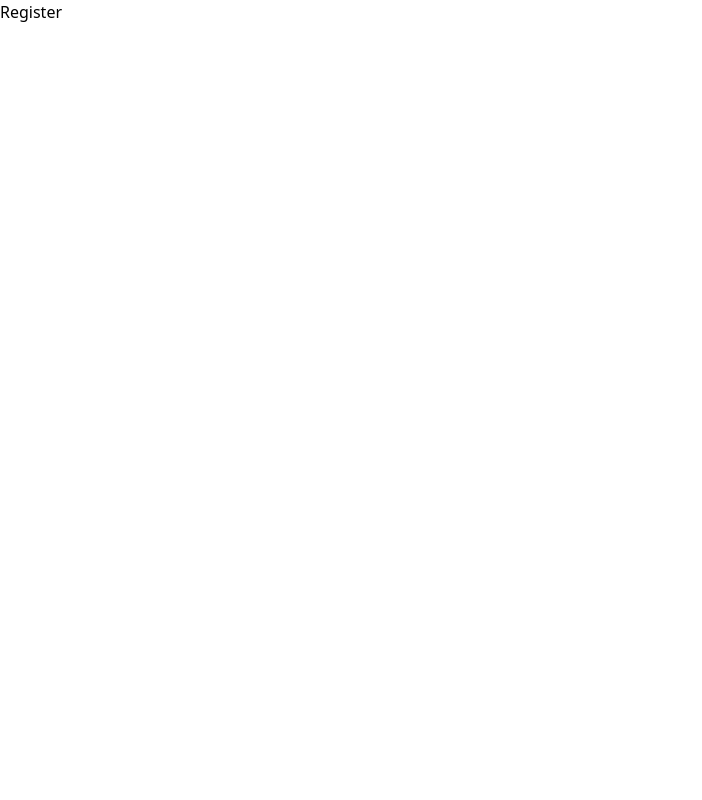
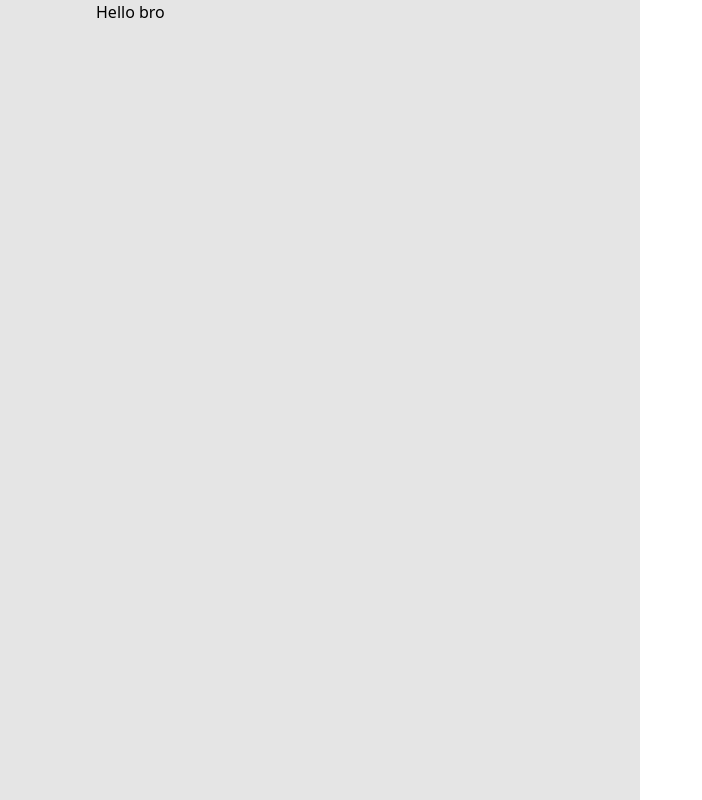
Before and after one commit to Ayothegod/automize-frontend, a React (Vite) app: page /register in a window 1280 px wide. Shown: the whole page, without its empty margins (0-702 px from the left). Built offline with nearby package versions, Linux system fonts and the light colour scheme.

Commit message:
task: start register route and add label

```diff
--- /dev/null
+++ b/src/components/ui/label.tsx
@@ -0,0 +1,24 @@
+import * as React from "react"
+import * as LabelPrimitive from "@radix-ui/react-label"
+import { cva, type VariantProps } from "class-variance-authority"
+
+import { cn } from "@/lib/utils"
+
+const labelVariants = cva(
+  "text-sm font-medium leading-none peer-disabled:cursor-not-allowed peer-disabled:opacity-70"
+)
+
+const Label = React.forwardRef<
+  React.ElementRef<typeof LabelPrimitive.Root>,
+  React.ComponentPropsWithoutRef<typeof LabelPrimitive.Root> &
+    VariantProps<typeof labelVariants>
+>(({ className, ...props }, ref) => (
+  <LabelPrimitive.Root
+    ref={ref}
+    className={cn(labelVariants(), className)}
+    {...props}
+  />
+))
+Label.displayName = LabelPrimitive.Root.displayName
+
+export { Label }
--- a/src/routes/register.tsx
+++ b/src/routes/register.tsx
@@ -1,7 +1,8 @@
 // import { registerSchema } from "@/lib/schema/authSchema";
-
+// import { useForm } from "react-hook-form";
+// import { z } from "zod";
+// import { zodResolver } from "@hookform/resolvers/zod";
 // type RegisterSchemaType = z.infer<typeof registerSchema>;
-// import { useForm } from "react-hook-form";
 
 export default function Register() {
   // const {
@@ -9,5 +10,131 @@ export default function Register() {
   //   handleSubmit,
   //   formState: { errors },
   // } = useForm<RegisterSchemaType>({ resolver: zodResolver(registerSchema) });
-  return <div>Register</div>;
+
+  return (
+    <main>
+      <div className="flex min-h-screen flex-col sm:flex-row">
+        {/* first part */}
+        <div className="hidden min-h-screen bg-neutral-200 sm:block sm:w-1/2">
+          <div className="mx-auto max-w-[448px]">
+            <p>Hello bro</p>
+          </div>
+        </div>
+
+        {/* second part */}
+        {/* <div className="h-full w-full px-2 py-4 sm:w-1/2">
+          <div className="mx-auto flex max-w-[448px] flex-col justify-center px-2">
+            <div className="mb-16">
+              <h1 className="text-2xl font-bold">LOGO</h1>
+            </div>
+
+            <h1 className="text-2xl font-medium">Hi, Welcome to studify!</h1>
+            <Label className="text-neutral-500">Start your journey</Label>
+
+            <Form
+              method="post"
+              id={form.id}
+              noValidate
+              className="mt-8 flex flex-col gap-y-4"
+            >
+              <div>
+                <Label className="text-xs">First Name</Label>
+                <Input
+                  type="text"
+                  key={fields.firstname.key}
+                  name={fields.firstname.name}
+                  defaultValue={fields.firstname.initialValue}
+                  placeholder="Enter your first name"
+                />
+                <Label className="text-xs text-red-500">
+                  {fields.firstname?.errors}
+                </Label>
+              </div>
+              <div>
+                <Label className="text-xs">Last Name</Label>
+                <Input
+                  type="text"
+                  key={fields.lastname.key}
+                  name={fields.lastname.name}
+                  defaultValue={fields.lastname.initialValue}
+                  placeholder="Enter your last name"
+                />
+                <Label className="text-xs text-red-500">
+                  {fields.lastname?.errors}
+                </Label>
+              </div>
+              <div>
+                <Label className="text-xs">Email Address</Label>
+                <Input
+                  type="text"
+                  key={fields.email.key}
+                  name={fields.email.name}
+                  defaultValue={fields.email.initialValue}
+                  placeholder="Enter your email address"
+                />
+                <Label className="text-xs text-red-500">
+                  {fields.email.errors}
+                </Label>
+              </div>
+              <div>
+                <Label className="text-xs">Username</Label>
+                <Input
+                  type="text"
+                  key={fields.username.key}
+                  name={fields.username.name}
+                  defaultValue={fields.username.initialValue}
+                  placeholder="unique username"
+                />
+                <Label className="text-xs text-red-500">
+                  {fields.username.errors}
+                </Label>
+              </div>
+
+              <div>
+                <Label className="text-xs">Password</Label>
+                <Input
+                  type="password"
+                  key={fields.password.key}
+                  name={fields.password.name}
+                  defaultValue={fields.password.initialValue}
+                  placeholder="Enter your password..."
+                />
+                <Label className="text-xs text-red-500">
+                  {fields.password.errors}
+                </Label>
+              </div>
+
+              <Label>
+                <div className="flex items-center gap-x-2">
+                  <span>Remember me</span>
+                  <input
+                    type="checkbox"
+                    key={fields.remember.key}
+                    name={fields.remember.name}
+                    defaultChecked={fields.remember.initialValue === "on"}
+                  />
+                </div>
+              </Label>
+
+              <Button
+                type="submit"
+                className="mt-4"
+                name="intent"
+                value="register"
+              >
+                Login
+              </Button>
+
+              <p className="flex items-center gap-2 text-center text-sm font-medium text-neutral-500">
+                Already have an account?{" "}
+                <Link to="/login" className="underline-offset-1">
+                  <span className="text-purple-600">Sign in</span>
+                </Link>
+              </p>
+            </Form>
+          </div>
+        </div> */}
+      </div>
+    </main>
+  );
 }
```
